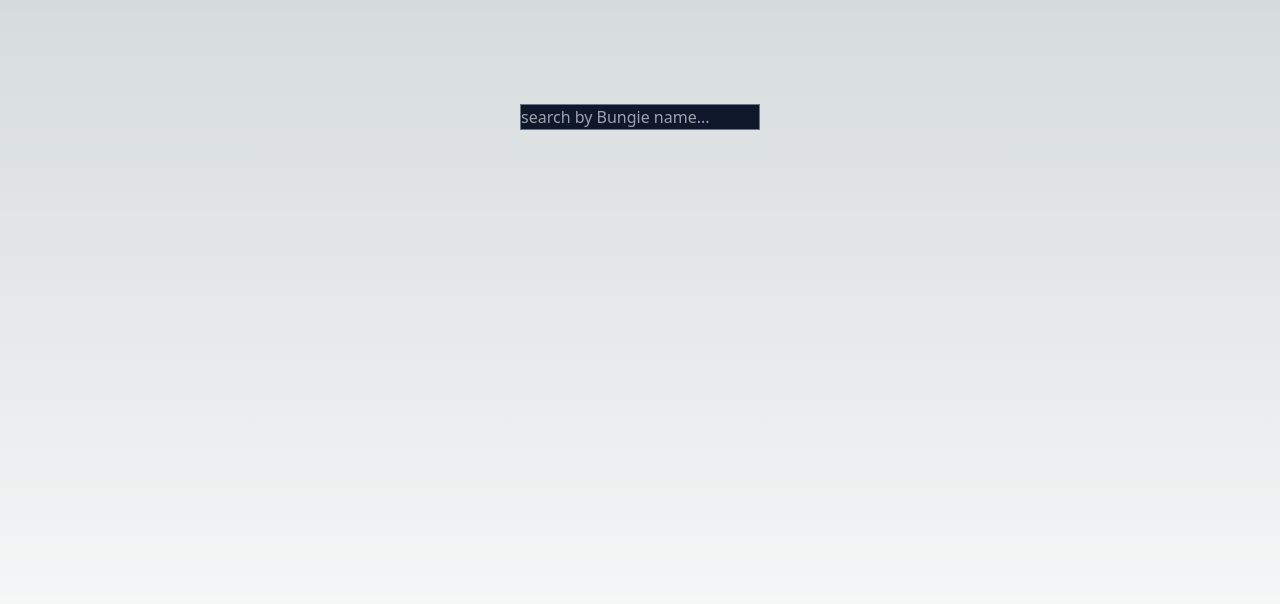
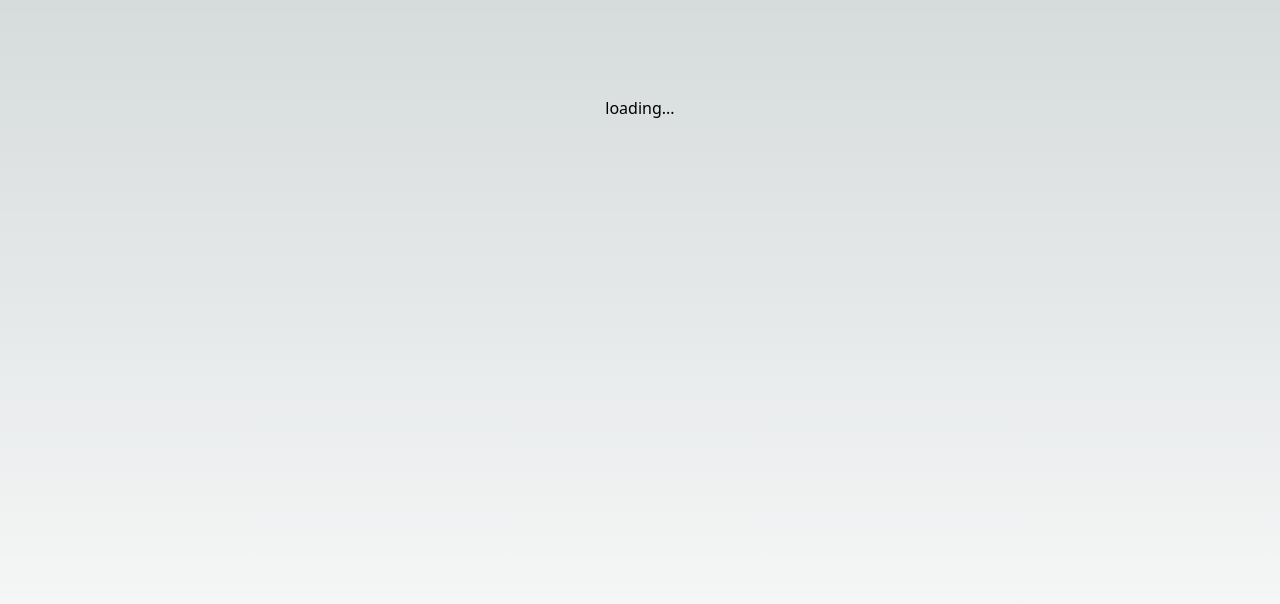
Before and after one commit to devin-lynch/destiny-status, a Next.js app: page / in a window 1280 px wide. Shown: the top 604 px of the page. Built offline with nearby package versions, Linux system fonts and the light colour scheme.

Commit message:
Show loading view while moving definitions into state

```diff
--- a/app/page.tsx
+++ b/app/page.tsx
@@ -134,8 +134,8 @@ export default function Home() {
     </div>
   );
 
-  return (
-    <main className="flex min-h-screen flex-col items-center pt-24">
+  const loadedView = (
+    <>
       <div className="flex flex-col items-center mt-2 gap-1">
         <input
           value={username}
@@ -152,6 +152,15 @@ export default function Home() {
           itemDefinitions={itemDefinitions}
         />
       ) : null}
+    </>
+  );
+
+  const loadingView = <p>loading...</p>;
+
+  return (
+    <main className="flex min-h-screen flex-col items-center pt-24">
+      {/* show "loading" view until item definition data is done being placed into state */}
+      {itemDefinitions ? loadedView : loadingView}
     </main>
   );
 }
```
Lines whose indentation alone changed are shown as unchanged.
